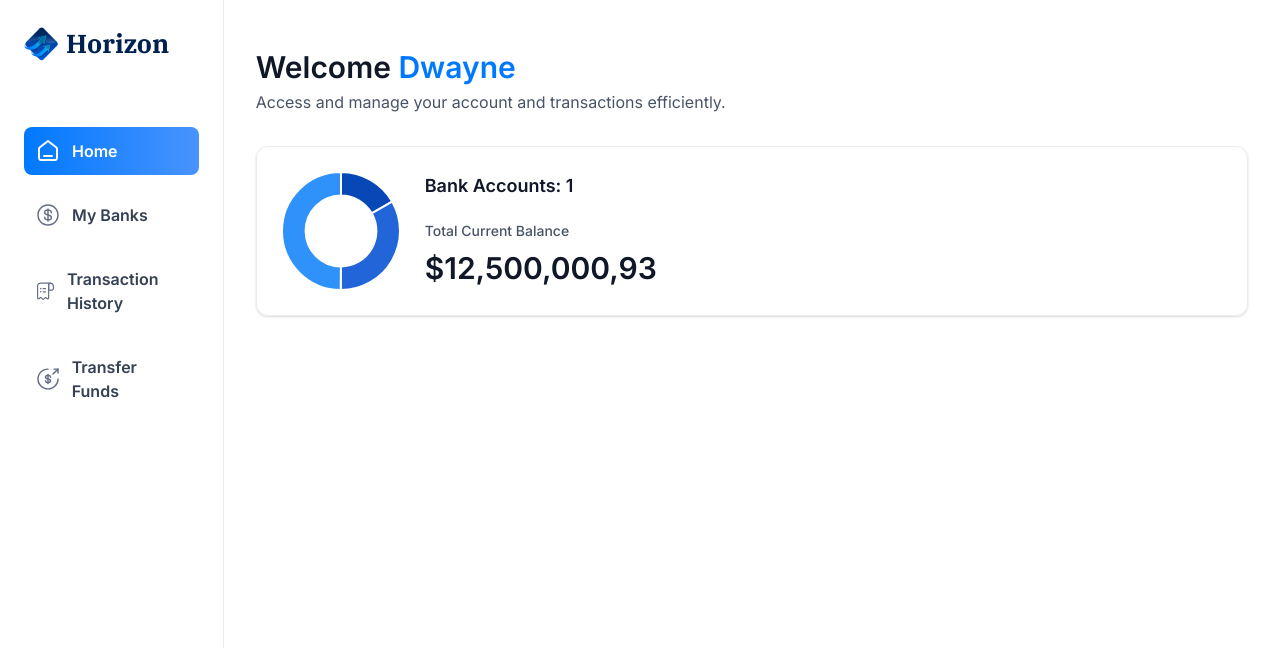
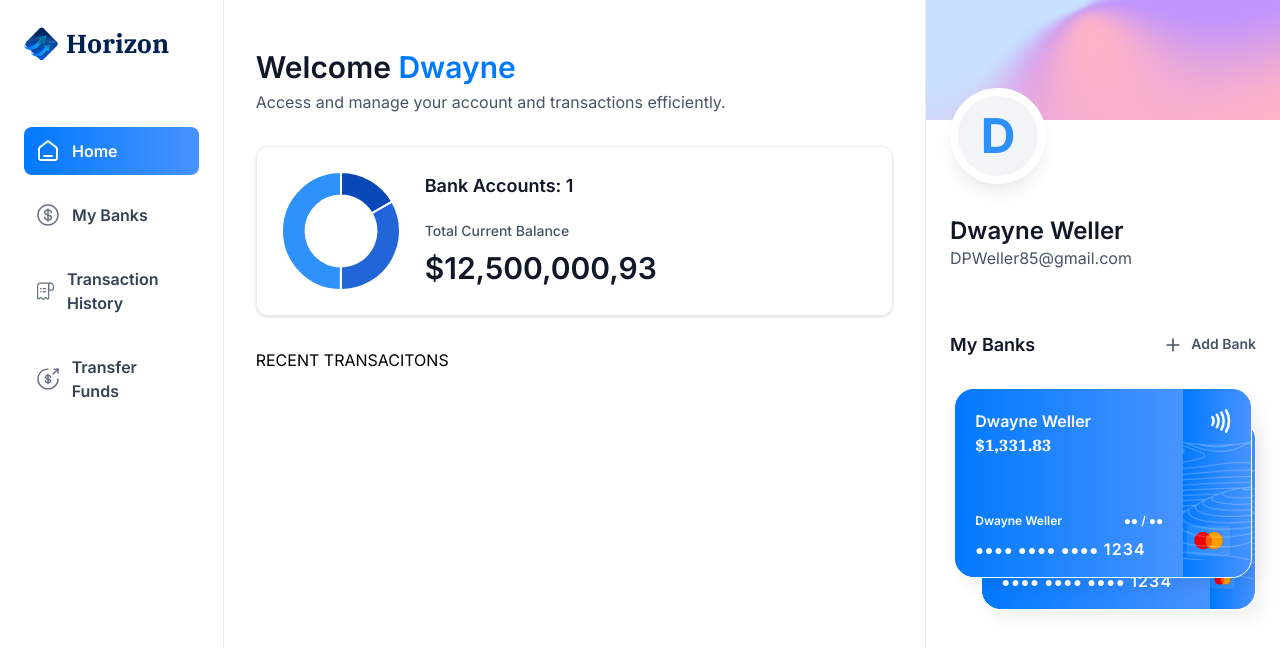
Before and after one commit to Dwaynew85/banking, a Next.js app: page / in a window 1280 px wide. Shown: the top 648 px of the page. Built offline with nearby package versions, Linux system fonts and the light colour scheme.

Commit message:
right side bar with bank cards visible

```diff
--- a/app/(root)/page.tsx
+++ b/app/(root)/page.tsx
@@ -1,9 +1,14 @@
 import HeaderBox from '@/components/HeaderBox'
+import RightSidebar from '@/components/RightSidebar';
 import TotalBalanceBox from '@/components/TotalBalanceBox';
 import React from 'react'
 
 const Home = () => {
-  const loggedIn = {firstName: 'Dwayne' };
+  const loggedIn = {
+    firstName: 'Dwayne',
+    lastName: 'Weller',
+    email: 'DPWeller85@gmail.com'
+  };
   return (
     <section className="home">
       <div className="home-content">
@@ -21,7 +26,15 @@
             totalCurrentBalance={12500000.93}
           />
         </header>
+
+        RECENT TRANSACITONS
       </div>
+
+      <RightSidebar
+        user={loggedIn}
+        transactions={[]}
+        banks={[{ currentBalance: 1331.83}, { currentBalance: 4509.32}]}
+      />
     </section>
   )
 }
--- /dev/null
+++ b/components/BankCard.tsx
@@ -0,0 +1,60 @@
+import { formatAmount } from '@/lib/utils'
+import Image from 'next/image'
+import Link from 'next/link'
+import React from 'react'
+
+const BankCard = ({ account, userName, showBalance = true}: CreditCardProps) => {
+  return (
+    <div className='flex flex-col'>
+      <Link href='/' className='bank-card'>
+        <div className='bank-card_content'>
+          <div>
+            <h1 className='text-16 font-semibold text-white'>
+              {account.name || userName}
+            </h1>
+            <p className='font-ibm-plex-serif font-black text-white'>
+              {formatAmount(account.currentBalance)}
+            </p>
+          </div>
+          <article className='flex flex-col gap-2'>
+            <div className='flex justify-between'>
+              <h1 className='text-12 font-semibold text-white'>
+                {userName}
+              </h1>
+              <h2 className='text-12 font-semibold text-white'>
+                ●● / ●●
+              </h2>
+            </div>
+            <p className='text-14 font-semibold tracking-[1.1px] text-white'>
+              ●●●● ●●●● ●●●● <span className='text-16'>{account.mask || 1234}</span>
+            </p>
+          </article>
+        </div>
+        <div className='bank-card_icon'>
+          <Image
+            src='/icons/Paypass.svg'
+            width={20}
+            height={24}
+            alt='pay'
+          />
+          <Image
+            src='/icons/mastercard.svg'
+            width={45}
+            height={32}
+            alt='mastercard'
+            className='ml-5'
+          />
+        </div>
+        <Image
+          src='/icons/lines.png'
+          width={316}
+          height={190}
+          alt='lines'
+          className='absolute top-0 left-0'
+        />
+      </Link>
+    </div>
+  )
+}
+
+export default BankCard
--- /dev/null
+++ b/components/RightSidebar.tsx
@@ -0,0 +1,65 @@
+import Image from 'next/image'
+import Link from 'next/link'
+import React from 'react'
+import BankCard from './BankCard'
+
+const RightSidebar = ({ user, transactions, banks }: RightSidebarProps) => {
+  return (
+    <aside className='right-sidebar'>
+      <section className='flex flex-col pb-8'>
+        <div className='profile-banner' />
+        <div className='profile'>
+          <div className='profile-img'>
+            <span className='text-5xl font-bold text-blue-500'>{user.firstName[0]}</span>
+          </div>
+          <div className='profile-details'>
+            <h1 className='profile-name'>
+              {user.firstName} {user.lastName}
+            </h1>
+            <p className='profile-email'>{user.email}</p>
+          </div>
+        </div>
+      </section>
+      <section className='banks'>
+        <div className='flex w-full justify-between'>
+          <h2 className='header-2'>My Banks</h2>
+          <Link href='/' className='flex gap-2'>
+            <Image
+              src='/icons/plus.svg'
+              width={20}
+              height={20}
+              alt='plus'
+            />
+            <h2 className='text-14 font-semibold text-gray-600'>
+              Add Bank
+            </h2>
+          </Link>
+        </div>
+        {banks?.length >0  && (
+          <div className='relative flex flex-1 flex-col items-center justify-center gap-5'>
+            <div className='relative z-10'>
+              <BankCard
+                key={banks[0].$id}
+                account={banks[0]}
+                userName={`${user.firstName} ${user.lastName}`}
+                showBalance={false}
+              />
+            </div>
+            {banks[1] && (
+              <div className='absolute right-0 top-8 z-0 w-[90%]'>
+                <BankCard
+                  key={banks[1].$id}
+                  account={banks[1]}
+                  userName={`${user.firstName} ${user.lastName}`}
+                  showBalance={false}
+                />
+              </div>
+            )}
+          </div>
+        )}
+      </section>
+    </aside>
+  )
+}
+
+export default RightSidebar
```
